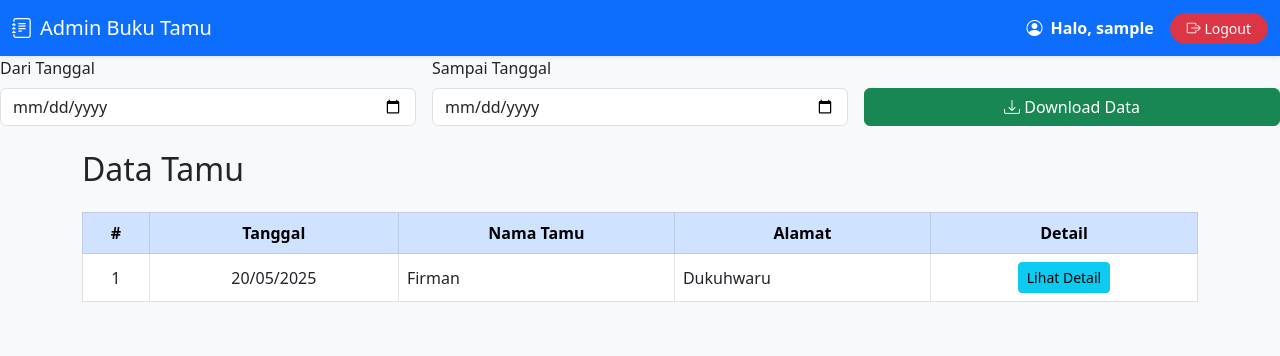
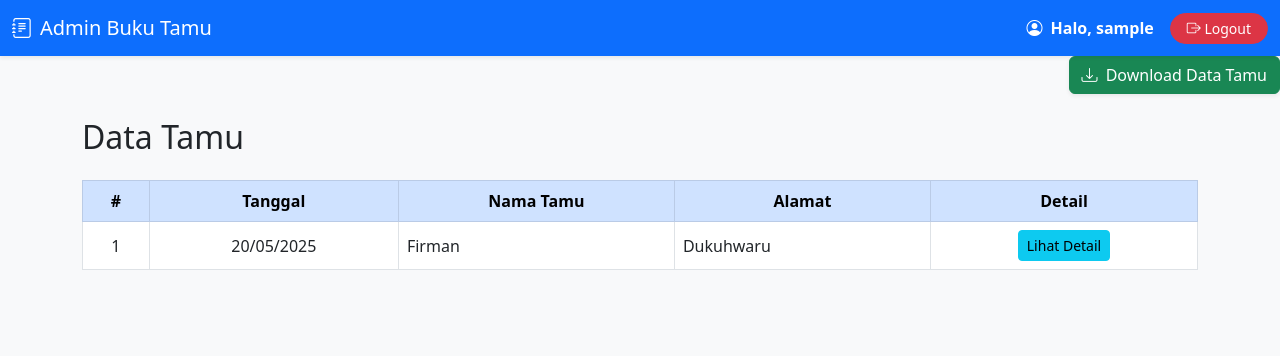
Before and after one commit to firman12233/buku-tamu, a PHP site: page /admin.php in a window 1280 px wide. Shown: the top 356 px of the page. Run offline with PHP 8.4, Linux system fonts and the light colour scheme; the visitor is signed in with stand-in values (Sample User, id 1); data comes from the database, SQL or seed files in the repository; data that the repository does not hold is empty.

Commit message:
Update admin.php

```diff
--- a/admin.php
+++ b/admin.php
@@ -136,21 +136,11 @@ $result = $conn->query($sql);
       </div>
     </div>
   </nav>
-<form class="row g-3 mb-4" method="get" action="download_tamu.php" target="_blank">
-    <div class="col-md-4">
-        <label for="tanggal_awal" class="form-label">Dari Tanggal</label>
-        <input type="date" class="form-control" id="tanggal_awal" name="tanggal_awal" required>
-    </div>
-    <div class="col-md-4">
-        <label for="tanggal_akhir" class="form-label">Sampai Tanggal</label>
-        <input type="date" class="form-control" id="tanggal_akhir" name="tanggal_akhir" required>
-    </div>
-    <div class="col-md-4 d-flex align-items-end">
-        <button type="submit" class="btn btn-success w-100">
-            <i class="bi bi-download"></i> Download Data
-        </button>
-    </div>
-</form>
+<div class="mb-3 text-end">
+  <button class="btn btn-success shadow-sm" data-bs-toggle="modal" data-bs-target="#downloadModal">
+    <i class="bi bi-download me-1"></i> Download Data Tamu
+  </button>
+</div>
 
 <div class="container my-4">
     <h2 class="mb-4">Data Tamu</h2>
@@ -243,8 +233,43 @@ $result = $conn->query($sql);
     </div>
   </div>
 </div>
+<!-- Modal Download -->
+<div class="modal fade" id="downloadModal" tabindex="-1" aria-labelledby="downloadModalLabel" aria-hidden="true">
+  <div class="modal-dialog modal-dialog-centered">
+    <div class="modal-content border-0 shadow">
+      <div class="modal-header bg-primary text-white">
+        <h5 class="modal-title" id="downloadModalLabel"><i class="bi bi-calendar-range me-2"></i>Unduh Data Tamu</h5>
+        <button type="button" class="btn-close btn-close-white" data-bs-dismiss="modal" aria-label="Tutup"></button>
+      </div>
+      <div class="modal-body">
+        <form action="download_tamu.php" method="get" target="_blank">
+          <div class="mb-3">
+            <label for="tanggal_awal_modal" class="form-label">Dari Tanggal</label>
+            <input type="date" class="form-control" id="tanggal_awal_modal" name="tanggal_awal" required>
+          </div>
+          <div class="mb-3">
+            <label for="tanggal_akhir_modal" class="form-label">Sampai Tanggal</label>
+            <input type="date" class="form-control" id="tanggal_akhir_modal" name="tanggal_akhir" required>
+          </div>
+          <div class="text-end mt-4">
+            <button type="submit" class="btn btn-success">
+              <i class="bi bi-file-earmark-arrow-down me-1"></i> Download File
+            </button>
+          </div>
+        </form>
+      </div>
+    </div>
+  </div>
+</div>
+
 
 <script src="https://cdn.jsdelivr.net/npm/bootstrap@5.3.0/dist/js/bootstrap.bundle.min.js"></script>
+<script>
+  const downloadModal = document.getElementById('downloadModal');
+  downloadModal.addEventListener('shown.bs.modal', () => {
+    document.getElementById('tanggal_awal_modal').focus();
+  });
+</script>
 <script>
     function setDetail(tr) {
         const nama = tr.getAttribute('data-nama');
```
